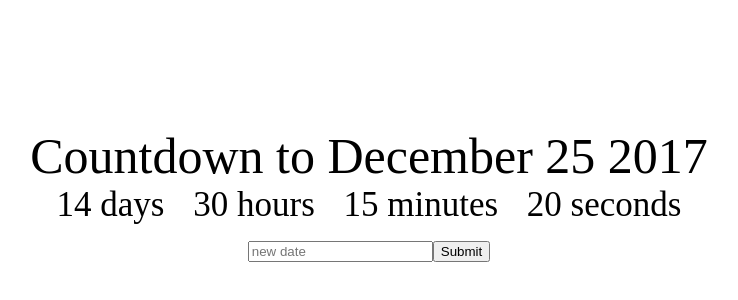
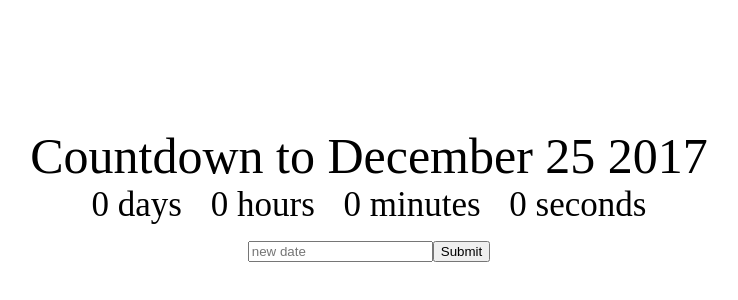
Before and after one commit to mtthwyng15/countdown, a React (Create React App) app: page / in a window 1280 px wide. Shown: the part 126-426 px from the top of the page, without its empty margins (271-1009 px from the left). Built offline with nearby package versions, Linux system fonts and the light colour scheme; the HTML template or start-up script is replaced by a standard one.

Commit message:
* Created new file called "Clock.jsx" * transferred Clock-days, Clock-hours, Clock-minutes, Clock-seconds from App.jsx to Clock.jsx * Created a constructor and state in Clock.jsx * Changed the whole <div> Clock into <Clock /> in App.jsx

```diff
--- a/src/App.jsx
+++ b/src/App.jsx
@@ -1,4 +1,5 @@
 import React, {Component} from 'react';
+import Clock from './Clock';
 import './App.css';
 
 class App extends Component {
@@ -20,12 +21,7 @@
            Countdown to { this.state.deadline }
         </div>
 
-        <div>
-          <div className="Clock-days"> 14 days </div>
-          <div className="Clock-hours"> 30 hours </div>
-          <div className="Clock-minutes"> 15 minutes </div>
-          <div className="Clock-seconds"> 20 seconds </div>
-        </div>
+        <Clock />
 
         <div>
           <input
--- /dev/null
+++ b/src/Clock.jsx
@@ -0,0 +1,28 @@
+import React, {Component} from 'react';
+import './App.css';
+
+class Clock extends Component{
+  constructor(props){
+    super(props);
+
+    this.state = {
+      days: 0,
+      hours: 0,
+      minutes: 0,
+      seconds: 0
+    }
+  }
+
+  render(){
+    return(
+      <div>
+        <div className="Clock-days"> {this.state.days} days </div>
+        <div className="Clock-hours"> {this.state.hours} hours </div>
+        <div className="Clock-minutes"> {this.state.minutes} minutes </div>
+        <div className="Clock-seconds"> {this.state.seconds} seconds </div>
+      </div>
+    )
+  }
+}
+
+export default Clock;
```
